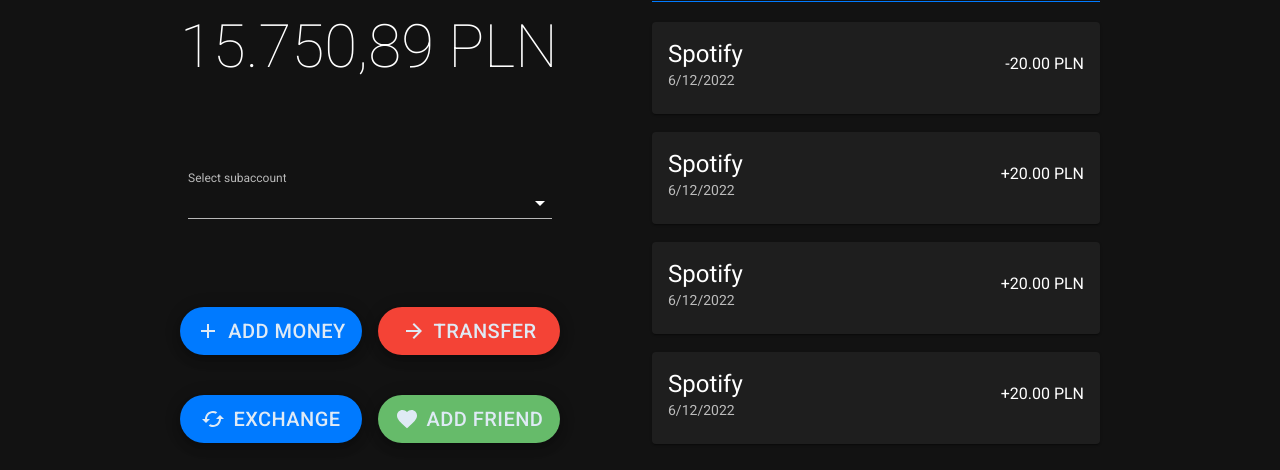
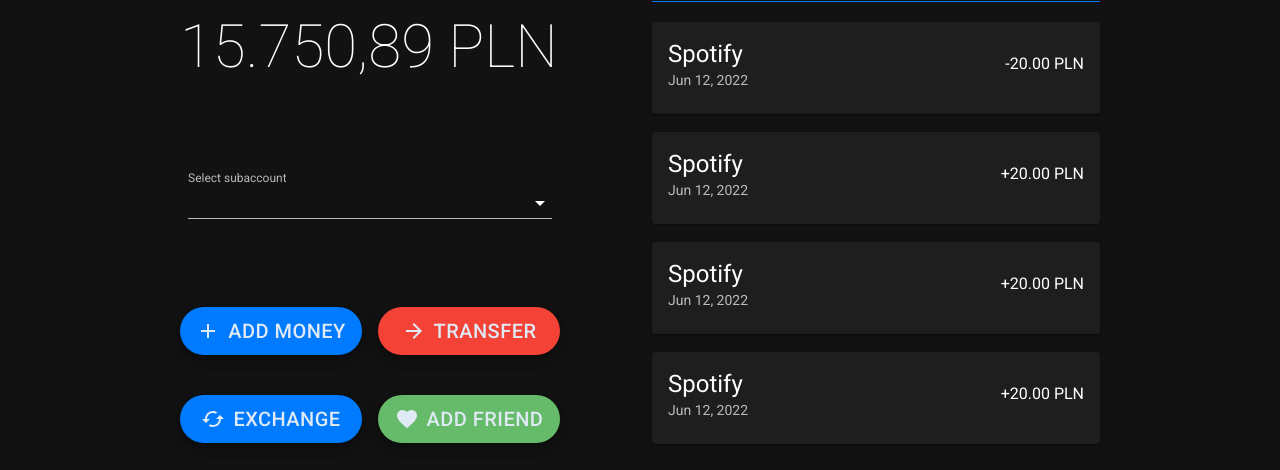
Before and after one commit to National-Bank-of-Megan/secure-bank-web-client, a React (Create React App) app: page /transfers in a window 1280 px wide. Shown: the part 253-723 px from the top of the page. Built offline with nearby package versions, Linux system fonts and the light colour scheme.

Commit message:
formatted dates

```diff
--- a/src/components/history/CurrencyExchangeHistoryCard.tsx
+++ b/src/components/history/CurrencyExchangeHistoryCard.tsx
@@ -14,7 +14,7 @@ const CurrencyExchangeHistoryCard: React.FC<{ item: ExchangeProps }> = ({item})
                     <Box>
                         <Typography variant="h5"
                                     color="success.main">{'+' + item.boughtCurrency + ' ' + item.bought.toFixed(2)}</Typography>
-                        <Typography variant="body2" color="text.secondary">{item.date.toString()}</Typography>
+                        <Typography variant="body2" color="text.secondary">  { item.date.toLocaleDateString('en-us', { year:"numeric",day :"numeric", month:"short"})}</Typography>
                     </Box>
                     <Box sx={{
                         alignSelf: 'center'
--- a/src/components/transfers/Transaction.tsx
+++ b/src/components/transfers/Transaction.tsx
@@ -18,7 +18,7 @@ const Transaction: React.FC<{item: TransactionProps}> = ({item}) => {
         }}>
         <Box>
             <Typography variant="h5">{item.title}</Typography>
-            <Typography variant="body2" color="text.secondary">{item.date.toLocaleDateString("en-US")}</Typography>
+            <Typography variant="body2" color="text.secondary">{item.date.toLocaleDateString('en-us', { year:"numeric",day :"numeric", month:"short"})}</Typography>
         </Box>
         <Box sx={{
             alignSelf: 'center'
--- a/src/components/transfers/TransactionDetailed.tsx
+++ b/src/components/transfers/TransactionDetailed.tsx
@@ -40,7 +40,7 @@ const TransactionDetailed: React.FC<{ item: DetailedTransactionProps }> = ({item
           <Box>
             <Typography variant="h5">Spotify subscription</Typography>
             <Typography variant="body2" color="text.secondary">
-                {item.date.toLocaleDateString("en-US")}
+                { item.date.toLocaleDateString('en-us', { year:"numeric",day :"numeric", month:"short"})}
             </Typography>
           </Box>
           <Box
@@ -104,7 +104,7 @@ const TransactionDetailed: React.FC<{ item: DetailedTransactionProps }> = ({item
                 {item.receiver}
             </Typography>
             <Typography>
-                {item.date.toDateString()}
+                { item.date.toLocaleDateString('en-us', { year:"numeric",day :"numeric", month:"short"})}
             </Typography>
             <Typography>
                 {item.accountCurrency +' '+item.balanceAfterTransfer.toFixed(2)}
```
